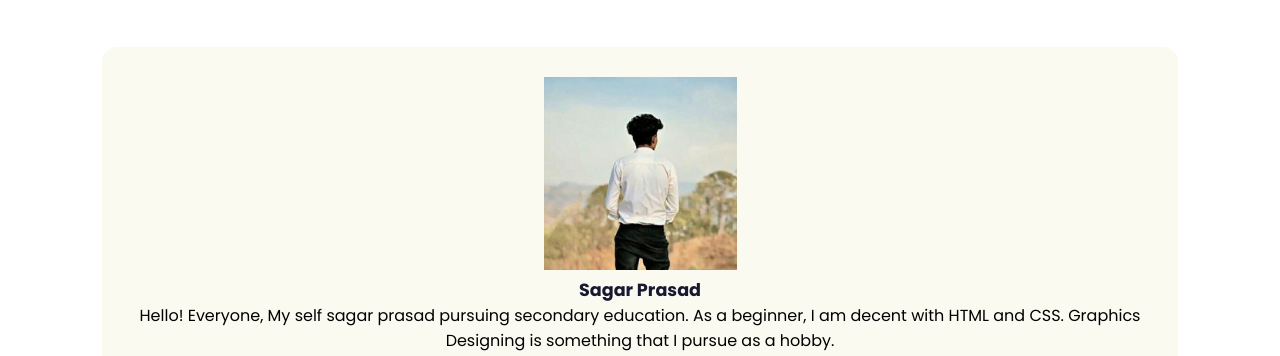
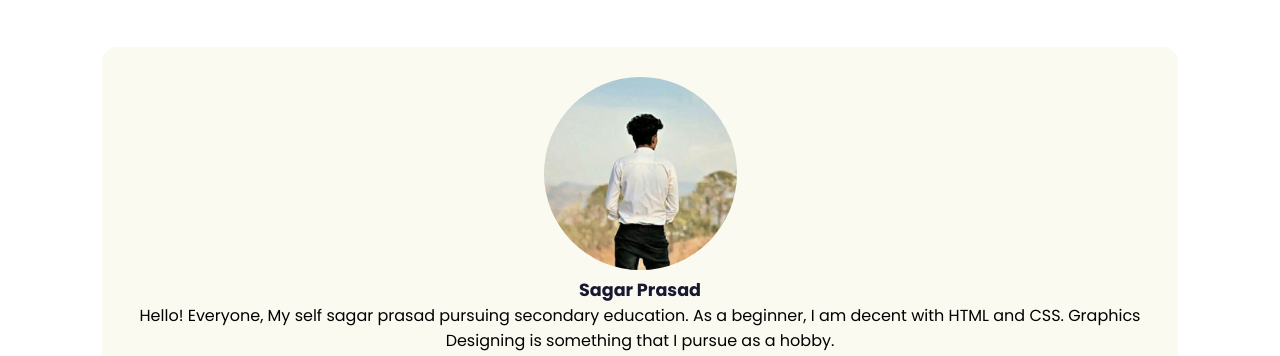
Before and after one commit to Parveen43r/project1, a plain HTML site: page index.html in a window 1280 px wide. Shown: the part 2906-3262 px from the top of the page. Drawn offline with nearby package versions, Linux system fonts and the light colour scheme; a script that the page names is missing.

Commit message:
Update style.css

```diff
--- a/style.css
+++ b/style.css
@@ -336,7 +336,7 @@ nav .navigation ul li a:hover {
 }
 
 #experts .expert-box .profile img{
-    border-radius:50%px;
+    border-radius:50%;
 }
 
 .pro-links {
```
